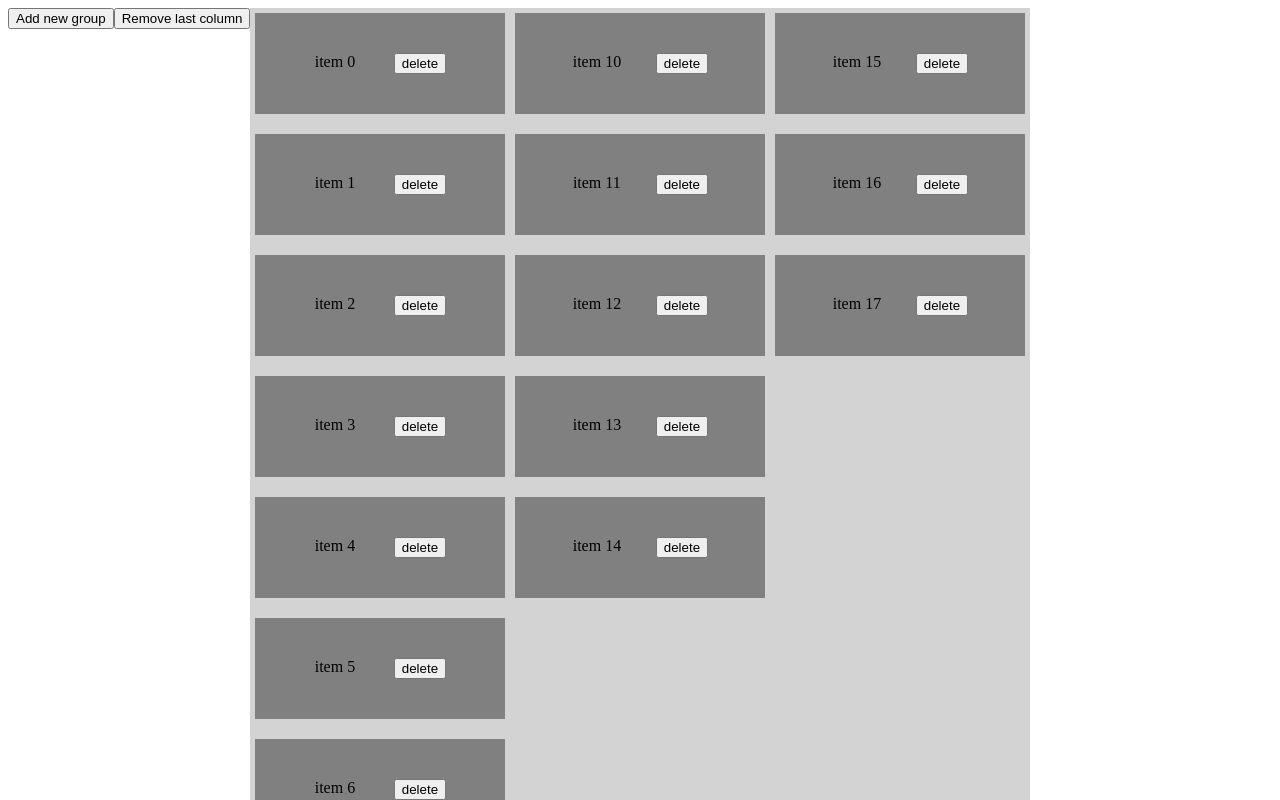
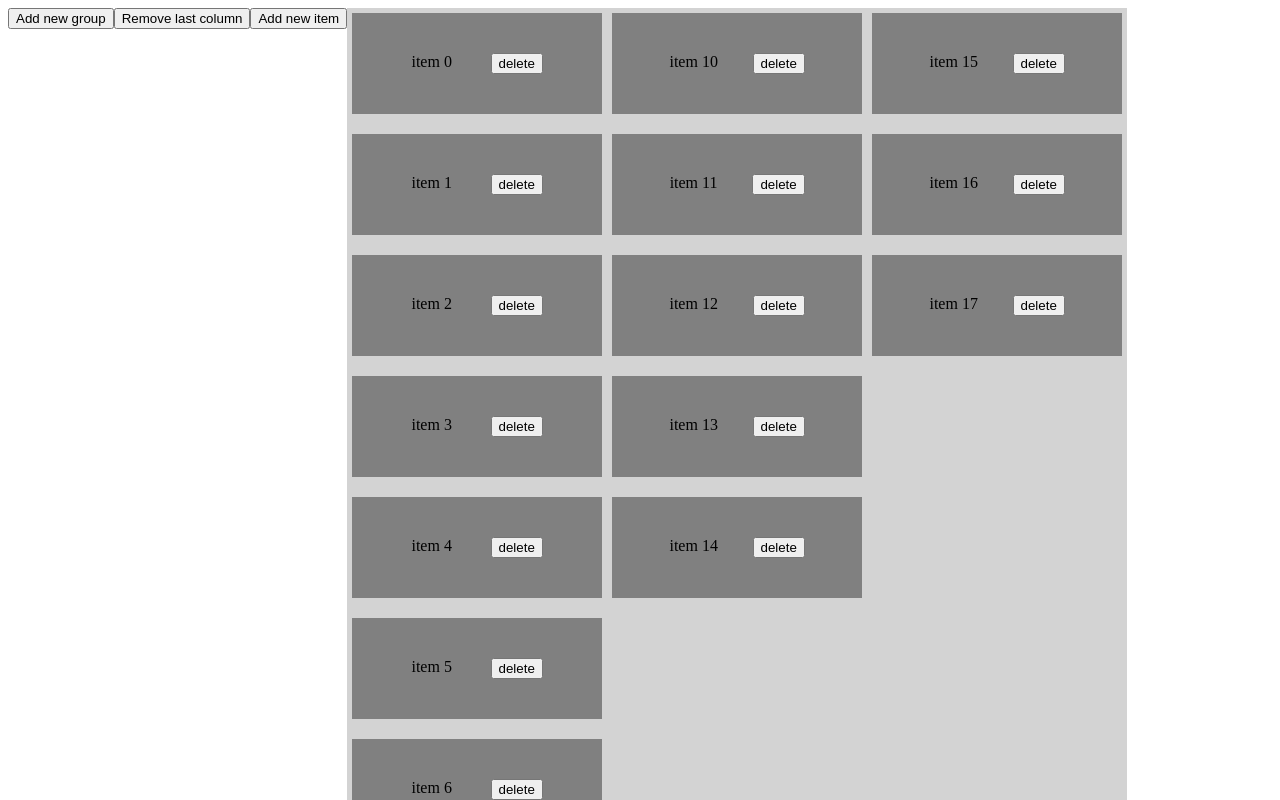
Before and after one commit to jmutton2/Joora, a React (Create React App) app: page / in a window 1280 px wide. Shown: the top 800 px of the page. Built offline with nearby package versions, Linux system fonts and the light colour scheme.

Commit message:
Can add and remove entries

```diff
--- a/src/App.js
+++ b/src/App.js
@@ -7,42 +7,10 @@ import {
   removeItemAction,
   addColumnAction,
   removeColumnAction,
+  addItemAction
 } from "./actions";
 
-// fake data generator
-// const getItems = (count, offset = 0) =>
-//   Array.from({ length: count }, (v, k) => k).map((k) => ({
-//     id: `item-${k + offset}-${new Date().getTime()}`,
-//     content: `item ${k + offset}`,
-//   }));
-
-// const reorder = (list, startIndex, endIndex) => {
-//   const result = Array.from(list);
-//   const [removed] = result.splice(startIndex, 1);
-//   result.splice(endIndex, 0, removed);
-
-//   return result;
-// };
-
-/**
- * Moves an item from one list to another list.
- */
-// const move = (source, destination, droppableSource, droppableDestination) => {
-//   const sourceClone = Array.from(source);
-//   const destClone = Array.from(destination);
-//   const [removed] = sourceClone.splice(droppableSource.index, 1);
-
-//   destClone.splice(droppableDestination.index, 0, removed);
-
-//   const result = {};
-//   result[droppableSource.droppableId] = sourceClone;
-//   result[droppableDestination.droppableId] = destClone;
-
-//   return result;
-// };
-
 //\\####STYLING####\\//
-
 const getItemStyle = (isDragging, draggableStyle) => ({
   // some basic styles to make the items look a bit nicer
   userSelect: "none",
@@ -72,7 +40,6 @@ const DragDropList = (props) => {
         <button
           type="button"
           onClick={() => {
-            console.log("woiw");
             dispatch(addColumnAction());
           }}
         >
@@ -81,11 +48,18 @@ const DragDropList = (props) => {
         <button
           type="button"
           onClick={() => {
-            console.log("woiw");
             dispatch(removeColumnAction());
           }}
         >
           Remove last column
+        </button>
+        <button
+          type="button"
+          onClick={() => {
+            dispatch(addItemAction());
+          }}
+        >
+          Add new item
         </button>
       </div>
 
--- a/src/actions/index.js
+++ b/src/actions/index.js
@@ -50,3 +50,11 @@ export function removeColumnAction() {
     });
   };
 }
+
+export function addItemAction() {
+  return (dispatch) => {
+    dispatch({
+      type: "ADDITEM",
+    });
+  };
+}
--- a/src/reducers/entries.js
+++ b/src/reducers/entries.js
@@ -57,7 +57,7 @@ const remove = (list, sourceDroppableID, deleteIndex) => {
 const removeColumn = (list) => {
   const destClone = Array.from(list);
 
-  destClone.pop()
+  destClone.pop();
 
   return destClone;
 };
@@ -107,6 +107,10 @@ function addReducer(state = initialState, action) {
     case "REMOVECOLUMN":
       state = [...removeColumn(state)];
       return state;
+
+    case "ADDITEM":
+      state = [...state, getItems(1)];
+      return state;
     default:
       return state;
   }
```
